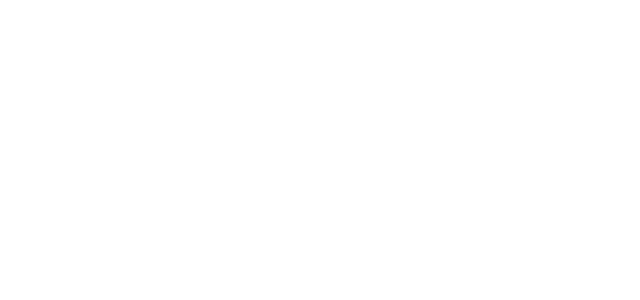
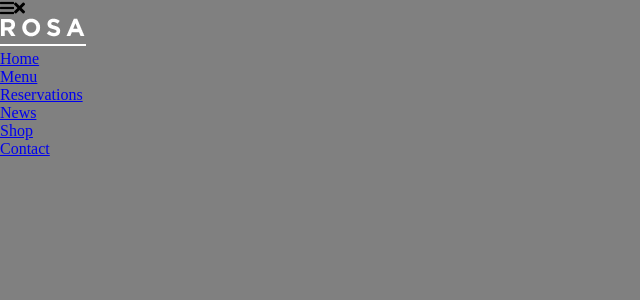
Before and after one commit to alanblee/react-rosa, a React (Create React App) app: page / in a window 1280 px wide. Shown: the top 300 px of the page, without its empty margins (0-640 px from the left). Built offline with nearby package versions, Linux system fonts and the light colour scheme; a web font is replaced by a local one.

Commit message:
structured out the header/nav

```diff
--- a/src/components/App.jsx
+++ b/src/components/App.jsx
@@ -1,7 +1,11 @@
 import React from "react";
-
+import Header from "./header/header";
 function App() {
-  return <div className=""></div>;
+  return (
+    <div className="">
+      <Header />
+    </div>
+  );
 }
 
 export default App;
--- /dev/null
+++ b/src/components/header/header.jsx
@@ -0,0 +1,52 @@
+import React from "react";
+import { Link } from "react-router-dom";
+import logo from "../../images/logo-rosa.png";
+const Header = () => {
+  return (
+    <div className="container">
+      <nav className="nav">
+        <div className="menu-toggle">
+          <i className="fas fa-bars"></i>
+          <i className="fas fa-times"></i>
+        </div>
+        <Link to="/" className="logo">
+          <img src={logo} alt="app logo" />
+        </Link>
+        <ul className="nav-list">
+          <li className="nav-item">
+            <Link to="/" className="nav-link">
+              Home
+            </Link>
+          </li>
+          <li className="nav-item">
+            <Link to="/" className="nav-link">
+              Menu
+            </Link>
+          </li>
+          <li className="nav-item">
+            <Link to="/" className="nav-link">
+              Reservations
+            </Link>
+          </li>
+          <li className="nav-item">
+            <Link to="/" className="nav-link">
+              News
+            </Link>
+          </li>
+          <li className="nav-item">
+            <Link to="/" className="nav-link">
+              Shop
+            </Link>
+          </li>
+          <li className="nav-item">
+            <Link to="/" className="nav-link">
+              Contact
+            </Link>
+          </li>
+        </ul>
+      </nav>
+    </div>
+  );
+};
+
+export default Header;
--- a/src/sass/global.scss
+++ b/src/sass/global.scss
@@ -6,6 +6,7 @@
   margin: 0;
   padding: 0;
   box-sizing: border-box;
+  background-color: grey;
 }
 
 :root {
```
Also changed, not shown: src/sass/header.scss (added).
